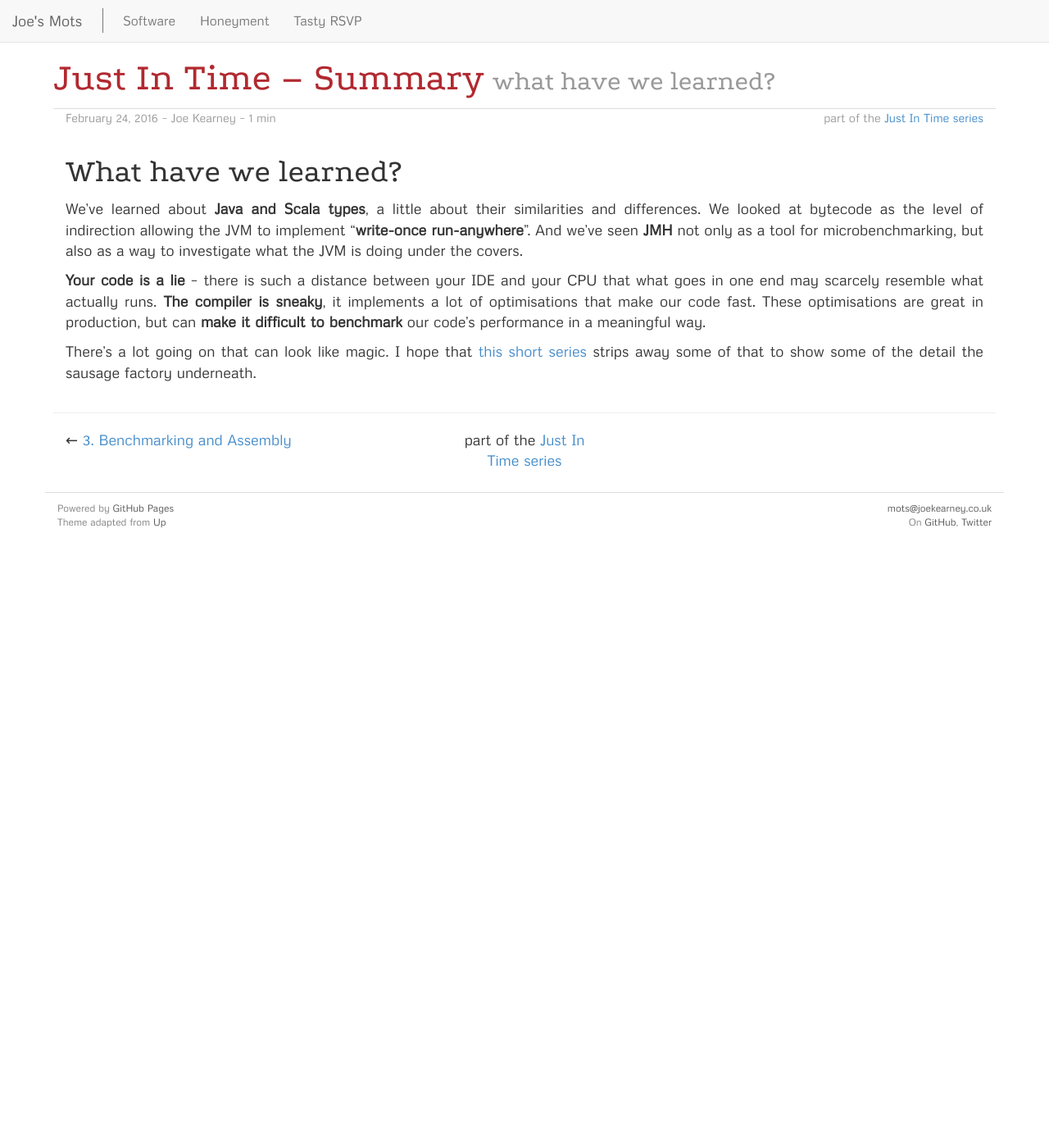
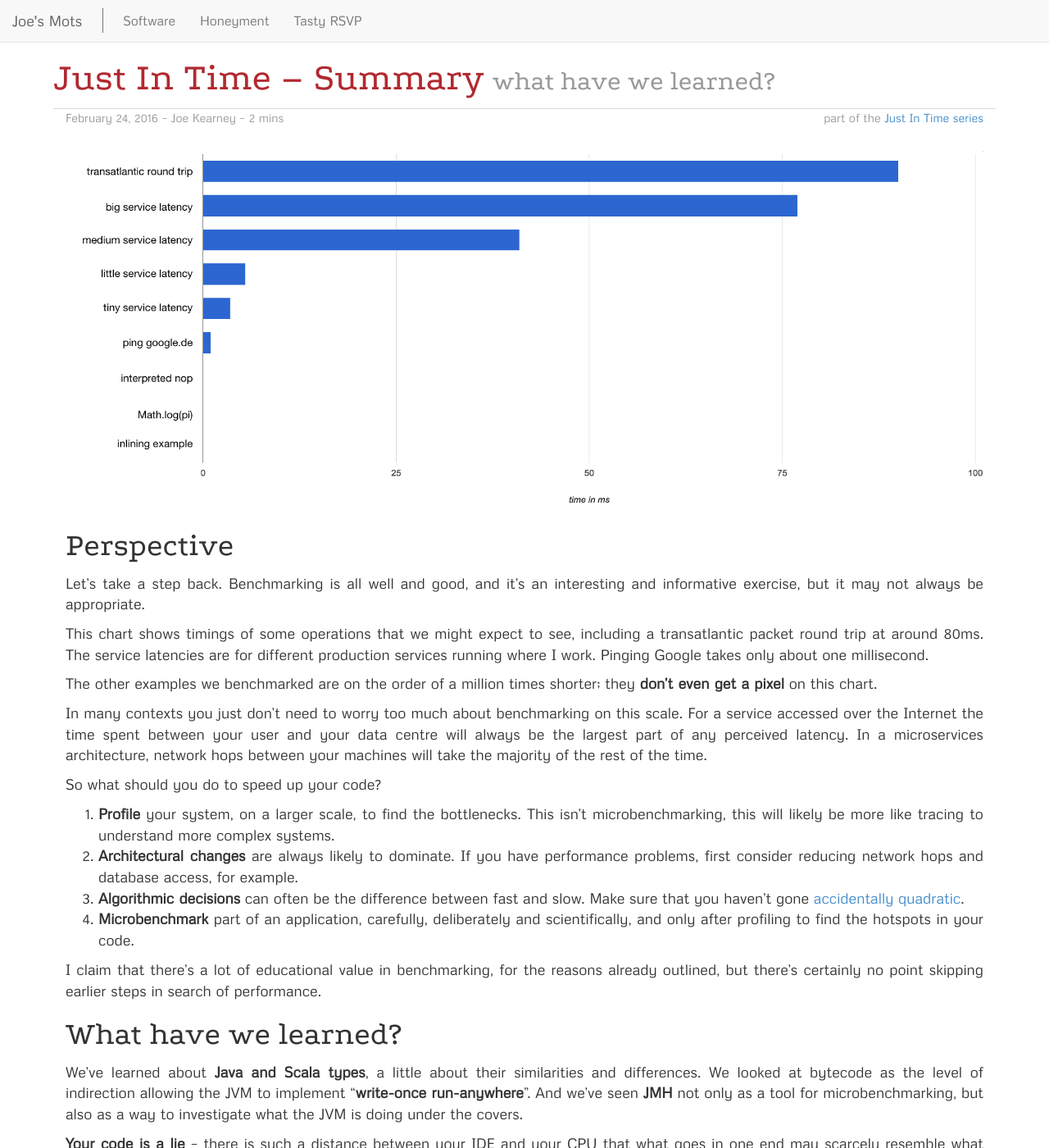
Before and after one commit to joekearney/joekearney.github.io, a Jekyll site: the page built from _posts/software/just-in-time/2016-02-24-just-in-time-4.md, in a window 1280 px wide and 1400 px high. Shown: the whole window at 82% size. Built offline with Jekyll 4.4.1, drawn with Linux system fonts in a browser that asks for light colours.

Commit message:
add perspectives section and latency chart

```diff
--- a/_posts/software/just-in-time/2016-02-24-just-in-time-4.md
+++ b/_posts/software/just-in-time/2016-02-24-just-in-time-4.md
@@ -19,6 +19,8 @@ keywords:
 status: published
 type: post
 author: Joe Kearney
+
+title_image_img: /images/just-in-time-chart.png
 ---
 
 {% include_relative 4-summary.md %}
--- a/_posts/software/just-in-time/4-summary.md
+++ b/_posts/software/just-in-time/4-summary.md
@@ -1,3 +1,22 @@
+# Perspective
+
+Let's take a step back. Benchmarking is all well and good, and it's an interesting and informative exercise, but it may not always be appropriate.
+
+This chart shows timings of some operations that we might expect to see, including a transatlantic packet round trip at around 80ms. The service latencies are for different production services running where I work. Pinging Google takes only about one millisecond.
+
+The other examples we benchmarked are on the order of a million times shorter; they **don't even get a pixel** on this chart.
+
+In many contexts you just don't need to worry too much about benchmarking on this scale. For a service accessed over the Internet the time spent between your user and your data centre will always be the largest part of any perceived latency. In a microservices architecture, network hops between your machines will take the majority of the rest of the time.
+
+So what should you do to speed up your code?
+
+1. **Profile** your system, on a larger scale, to find the bottlenecks. This isn't microbenchmarking, this will likely be more like tracing to understand more complex systems.
+1. **Architectural changes** are always likely to dominate. If you have performance problems, first consider reducing network hops and database access, for example.
+1. **Algorithmic decisions** can often be the difference between fast and slow. Make sure that you haven't gone [accidentally quadratic](http://accidentallyquadratic.tumblr.com/).
+1. **Microbenchmark** part of an application, carefully, deliberately and scientifically, and only after profiling to find the hotspots in your code.
+
+I claim that there's a lot of educational value in benchmarking, for the reasons already outlined, but there's certainly no point skipping earlier steps in search of performance.
+
 # What have we learned?
 
 We've learned about **Java and Scala types**, a little about their similarities and differences. We looked at bytecode as the level of indirection allowing the JVM to implement "**write-once run-anywhere**". And we've seen **JMH** not only as a tool for microbenchmarking, but also as a way to investigate what the JVM is doing under the covers.
```
Also changed, not shown: images/just-in-time-chart.png (added).
